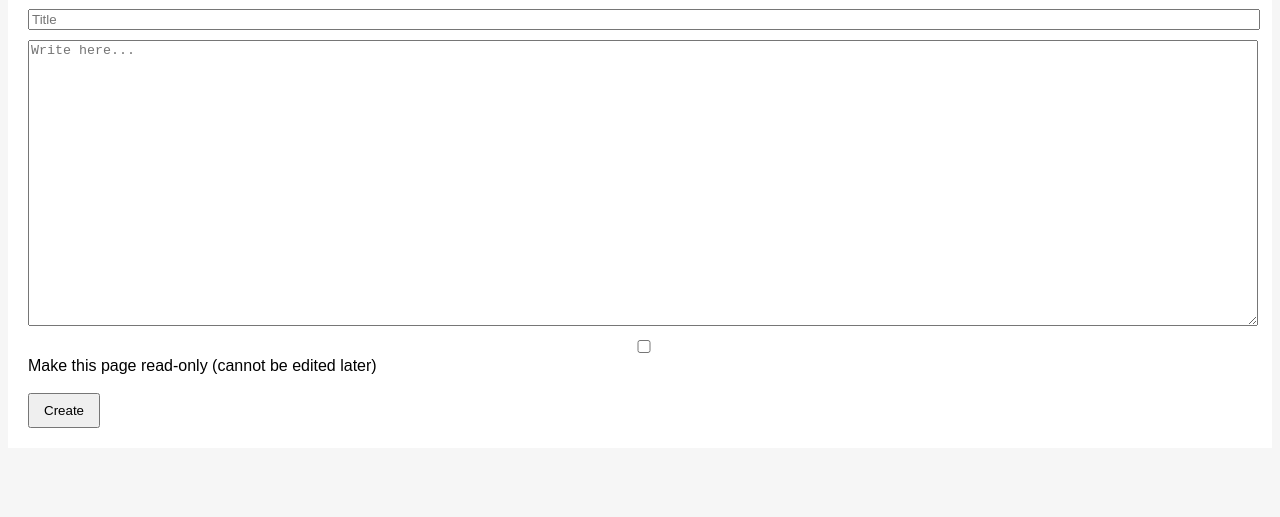
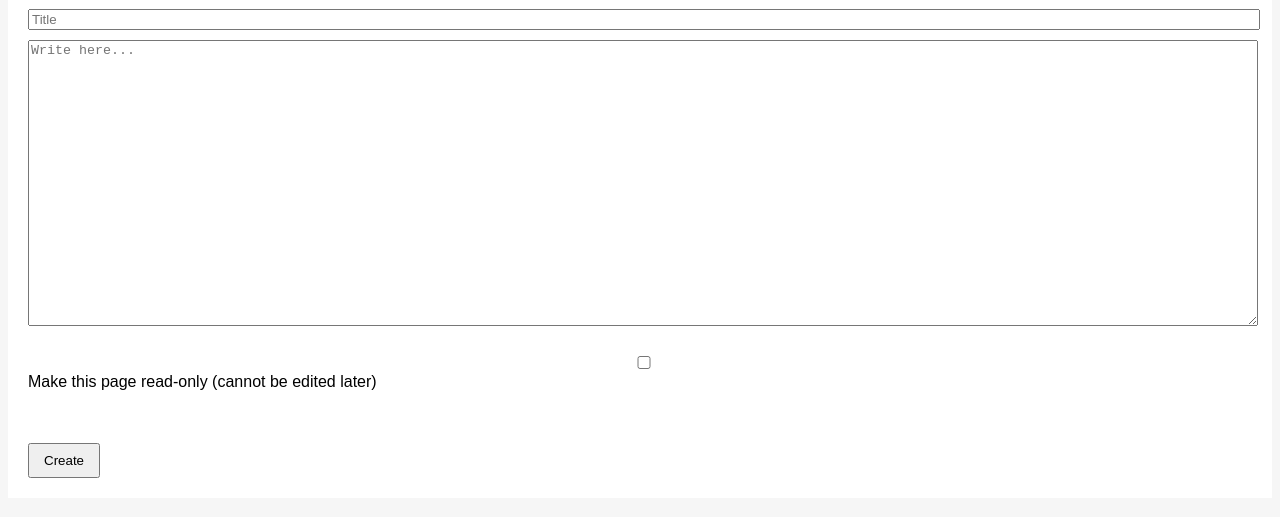
Before and after one commit to ineedhelponmytest/open-wiki, a plain HTML site: page create.html in a window 1280 px wide. Shown: the part 97-614 px from the top of the page. Drawn offline with nearby package versions, Linux system fonts and the light colour scheme.

Commit message:
Change checkbox label to paragraph format

```diff
--- a/create.html
+++ b/create.html
@@ -22,8 +22,7 @@ button{padding:8px 14px}
 
   <br>
     <label>
-      <input type="checkbox" id="lock">
-      Make this page read-only (cannot be edited later)
+      <p><input type="checkbox" id="lock"> Make this page read-only (cannot be edited later)</p>
     </label>
   <br>
   <br>
```
